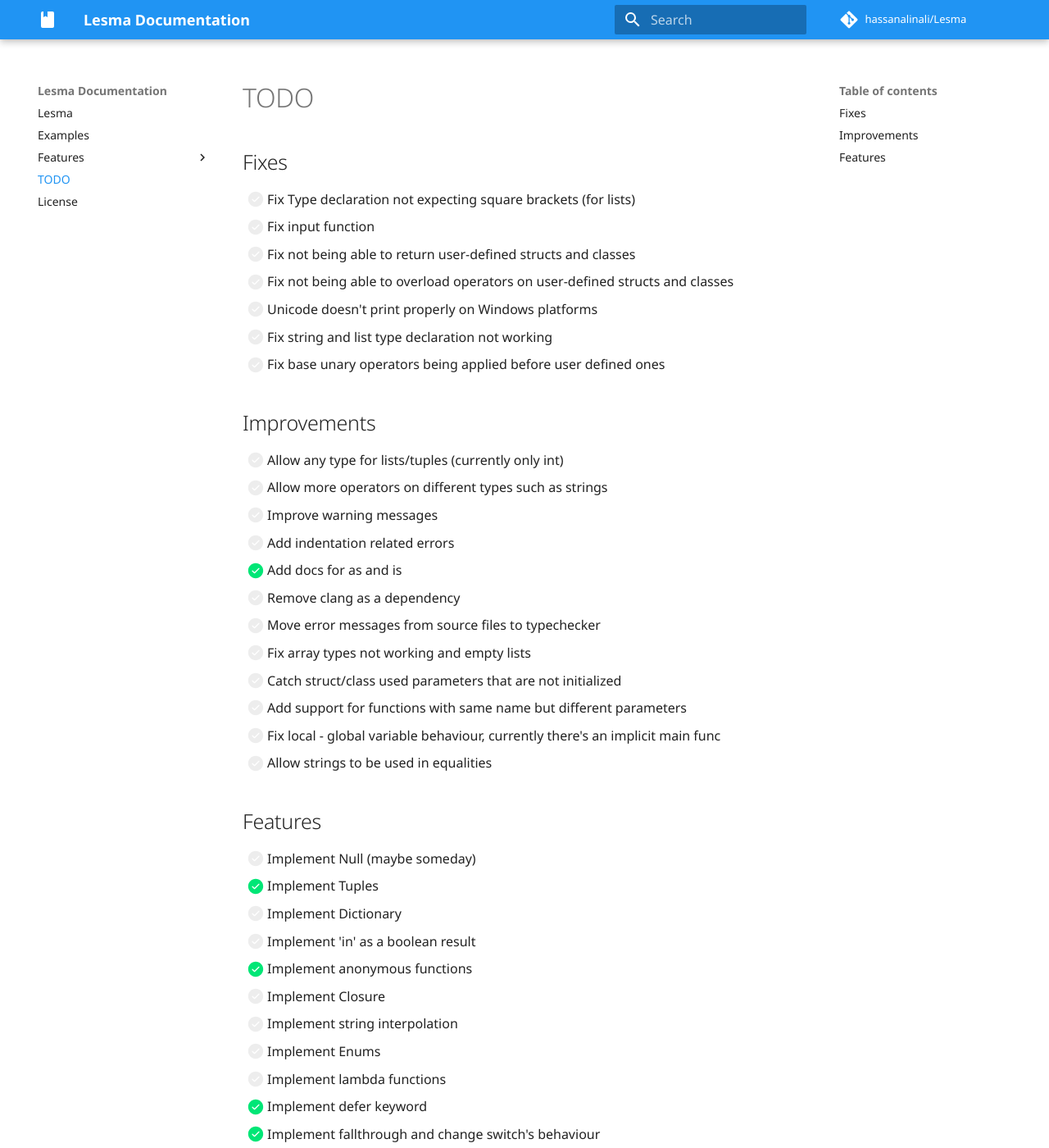
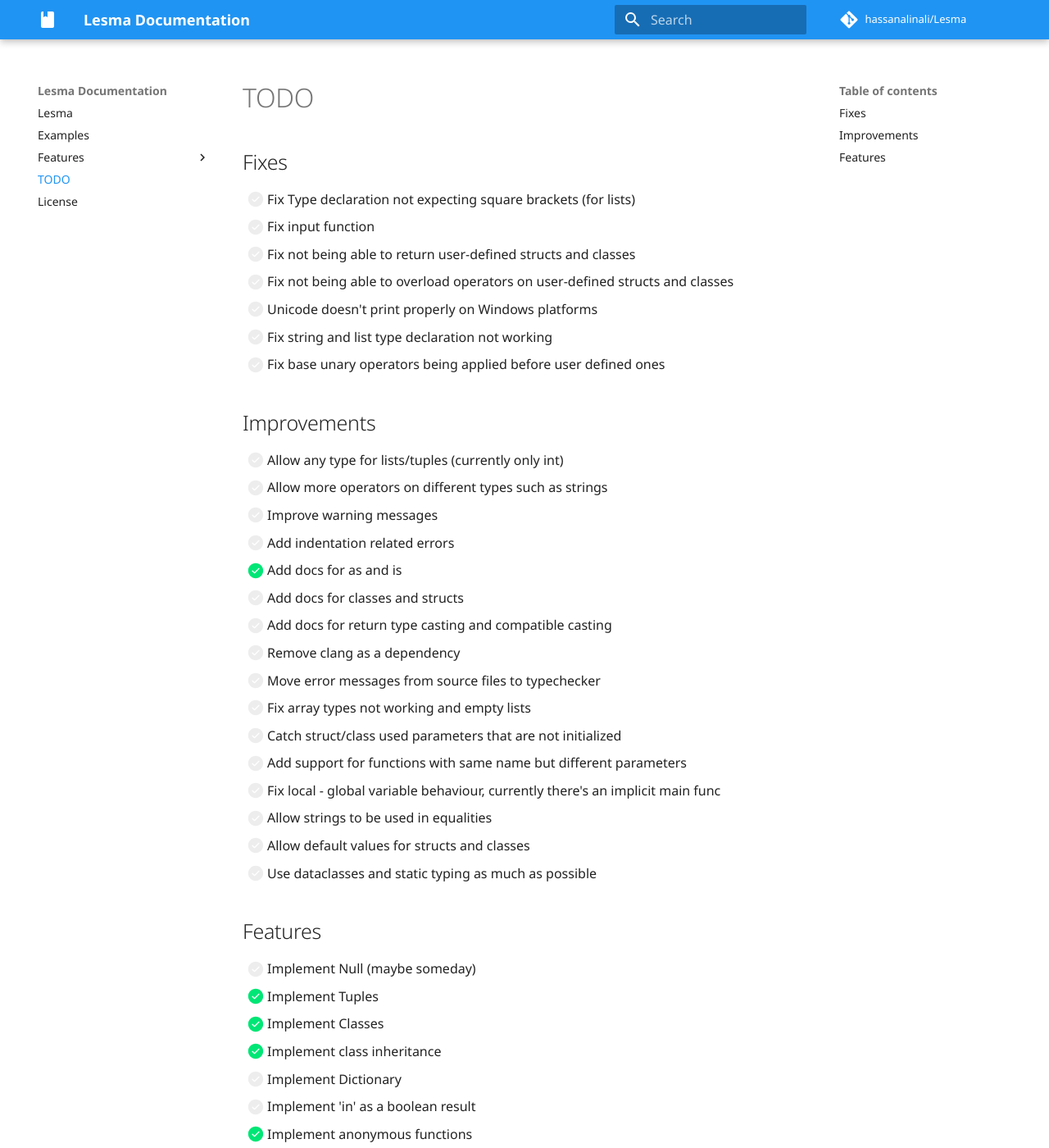
Before and after one commit to alinalihassan/pyLesma, an MkDocs documentation site: the page built from docs/TODO.md, in a window 1280 px wide and 1400 px high. Shown: the whole window at 82% size. Built offline with MkDocs 1.6.1 and Material for MkDocs 9.7.7, drawn with Linux system fonts in a browser that asks for light colours; comment, search, counter and statistics services are not loaded.

Commit message:
Slight improvements on docs and tests

```diff
--- a/docs/TODO.md
+++ b/docs/TODO.md
@@ -15,6 +15,8 @@
 - [ ] Improve warning messages
 - [ ] Add indentation related errors
 - [x] Add docs for as and is
+- [ ] Add docs for classes and structs
+- [ ] Add docs for return type casting and compatible casting
 - [ ] Remove clang as a dependency
 - [ ] Move error messages from source files to typechecker
 - [ ] Fix array types not working and empty lists
@@ -22,10 +24,14 @@
 - [ ] Add support for functions with same name but different parameters
 - [ ] Fix local - global variable behaviour, currently there's an implicit main func
 - [ ] Allow strings to be used in equalities
+- [ ] Allow default values for structs and classes
+- [ ] Use dataclasses and static typing as much as possible
 
 ## Features
 - [ ] Implement Null (maybe someday)
 - [x] Implement Tuples
+- [x] Implement Classes
+- [x] Implement class inheritance
 - [ ] Implement Dictionary
 - [ ] Implement 'in' as a boolean result
 - [x] Implement anonymous functions
```
Also changed, not shown: 4 other files.
